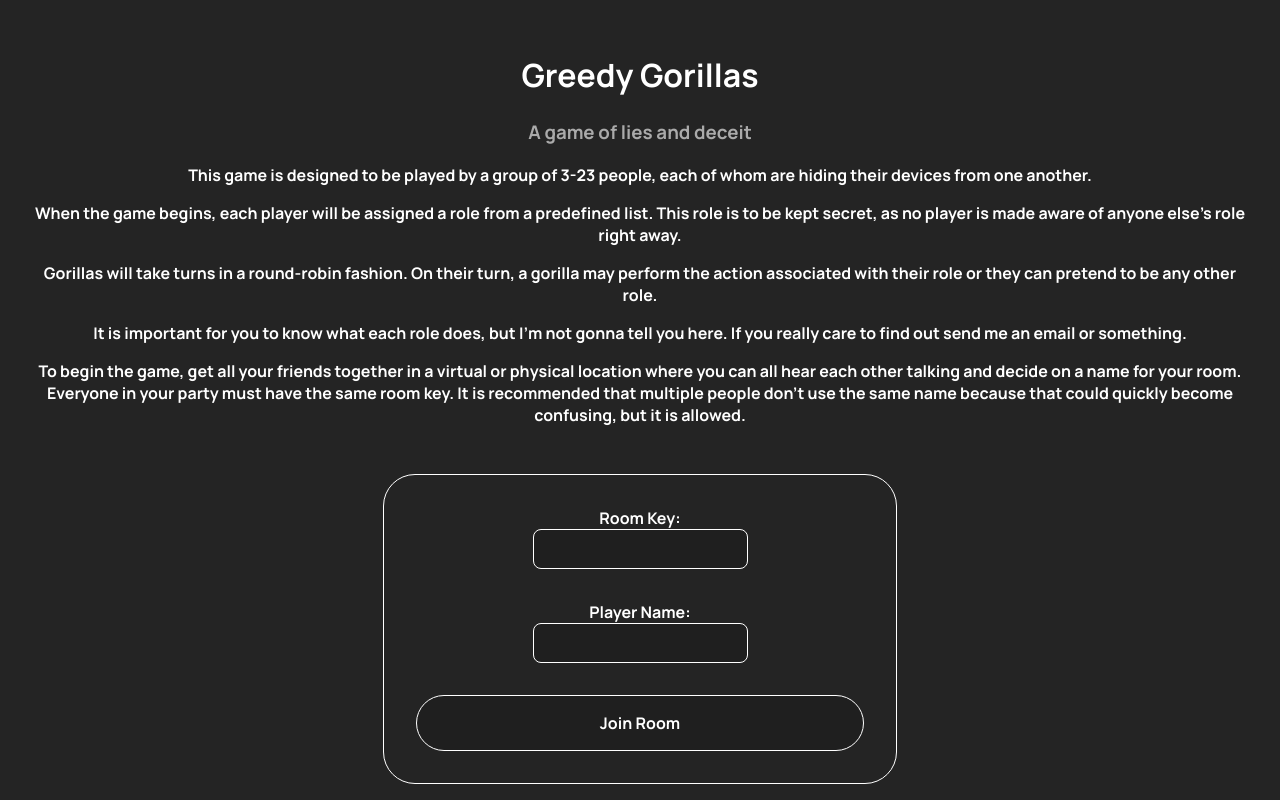
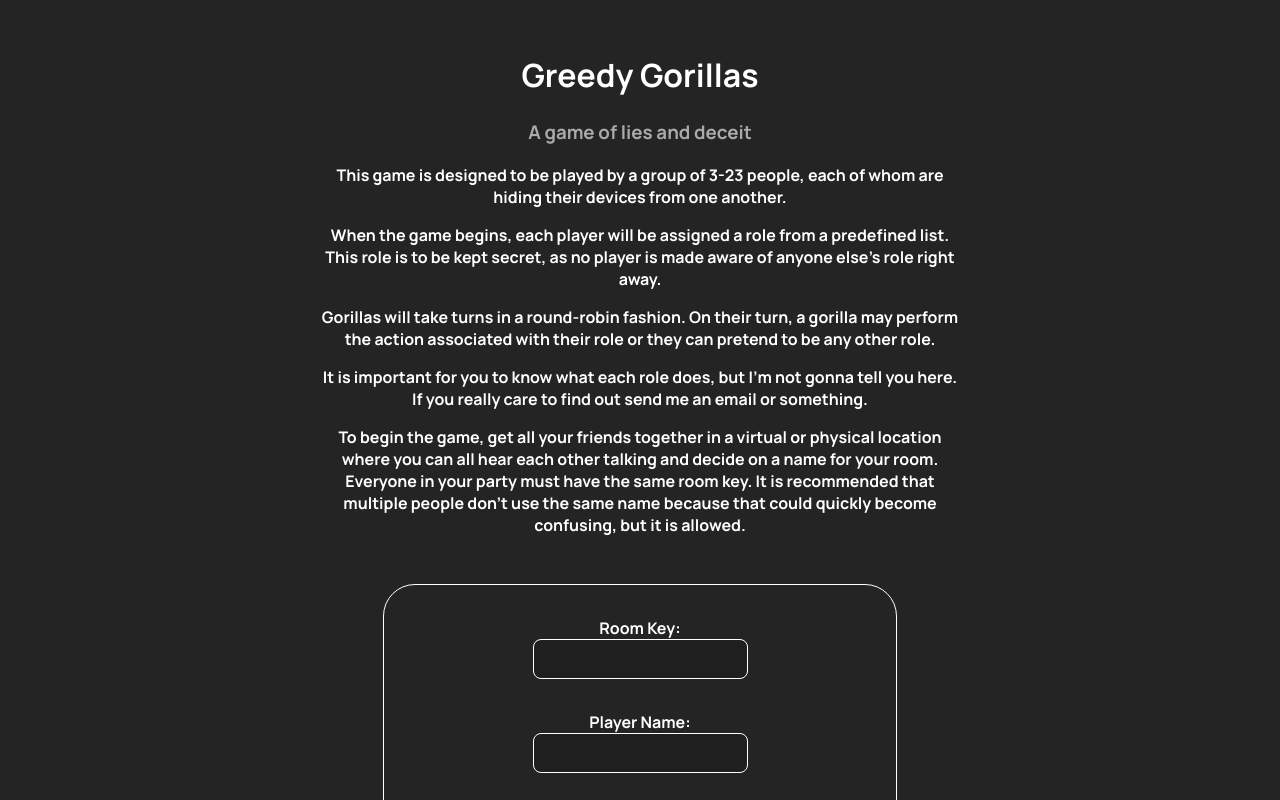
Before and after one commit to LuLaValva/lukelavalva.com, a React (Create React App) app: page /greedygorillas in a window 1280 px wide. Built offline with nearby package versions, Linux system fonts and the light colour scheme; no server answers; what aws-amplify would draw is missing.

Commit message:
Lobby formatting change

```diff
--- a/src/styles/GreedyGorillas.module.css
+++ b/src/styles/GreedyGorillas.module.css
@@ -182,6 +182,8 @@
 .gameDescriptionBox {
   text-align: center;
   padding: 2em;
+  max-width: 40em;
+  margin: auto;
 }
 
 .gameDescriptionBox h3 {
```
